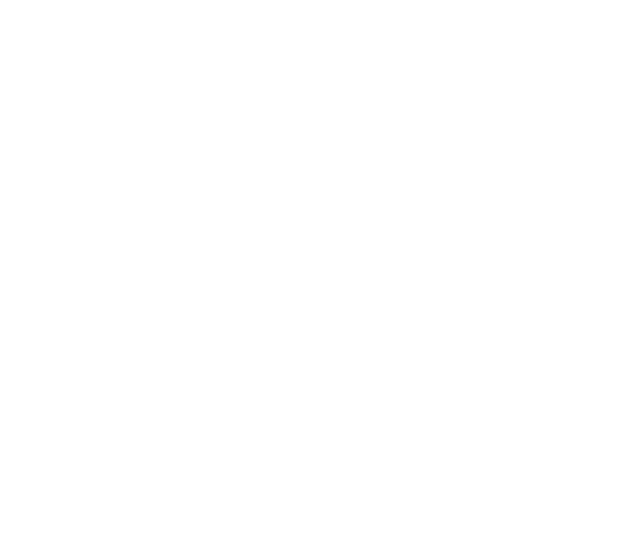
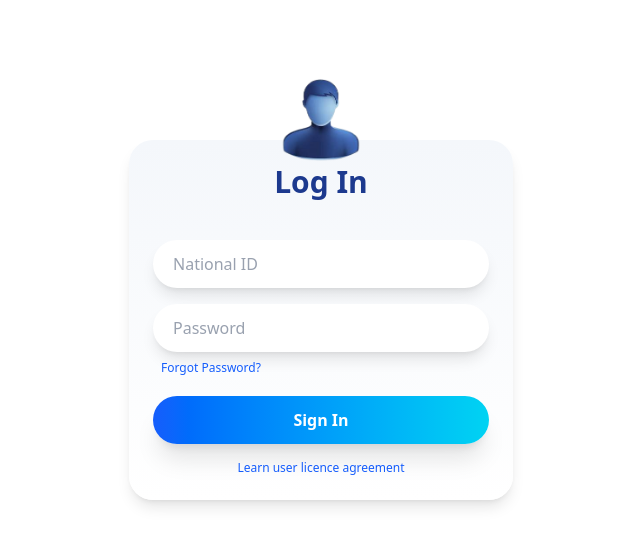
Before and after one commit to AbdelrahmanOmar1/GovTime, a React (Vite) app in the folder govTime-frontend/: page /login in a window 1280 px wide. Before the commit this address had no page. Shown: the top 546 px of the page, without its empty margins (319-959 px from the left). Built offline with nearby package versions, Linux system fonts and the light colour scheme.

Commit message:
build log in page, link with data base
extra , tested the login page and errors

```diff
--- a/govTime-frontend/package.json
+++ b/govTime-frontend/package.json
@@ -15,6 +15,8 @@
     "@mui/icons-material": "^7.3.5",
     "@mui/material": "^7.3.5",
     "@tailwindcss/vite": "^4.1.17",
+    "axios": "^1.13.2",
+    "clsx": "^2.1.1",
     "react": "^19.2.0",
     "react-dom": "^19.2.0",
     "react-router-dom": "^7.9.6",
--- a/govTime-frontend/src/App.jsx
+++ b/govTime-frontend/src/App.jsx
@@ -7,8 +7,8 @@ function App() {
   return (
     <div className='app'>
    <Routes>
-      <Route path='/' element = {<Home/>}/>
-      <Route path='/signin' element = {<Login/>}/>
+      <Route path='/' exact element = {<Home/>}/>
+      <Route path='/login' element = {<Login/>}/>
       <Route path='/appointment' element = {<Appointment/>}/>
     </Routes>
     </div>
--- a/govTime-frontend/src/assets/Css/App.css
+++ b/govTime-frontend/src/assets/Css/App.css
@@ -12,3 +12,33 @@
   background-color: #f1f1f1;
   border-radius: 5px;
 }
+
+  @keyframes marquee {
+    0% {
+      transform: translateX(0);
+    }
+    to {
+      transform: translateX(5em);
+    }
+  }
+
+  /* Custom text-shadow for the marquee effect */
+  .text-shadow-marquee {
+    text-shadow: white 5em 0, white -5em 0, white -10em 0;
+  }
+
+  /* Marquee animation setup */
+  .marquee {
+    animation: marquee 1s linear infinite;
+  }
+
+  /* Make the marquee visible and start animation on hover */
+  .btn-23:hover .marquee {
+    opacity: 1;
+    animation-play-state: running;
+  }
+
+  /* Hide the main text when hovering */
+  .btn-23:hover .text {
+    opacity: 0;
+  }
--- a/govTime-frontend/src/components/Card.jsx
+++ b/govTime-frontend/src/components/Card.jsx
@@ -1,18 +1,27 @@
+function Card({ imageSrc, title, description, bgColor, textColor }) {
+  const bgHoverClass = bgColor === "green-800"
+    ? "hover:bg-green-800"
+    : bgColor === "blue-800"
+    ? "hover:bg-blue-800"
+    : bgColor === "amber-950"
+    ? "hover:bg-amber-950"
+    : "hover:bg-gray-500";
 
-function Card({ imageSrc, title, description, bgColor, textColor }) {
   return (
     <div
-      className={`card outline-0.5 outline-gray-400 rounded-2xl w-105 h-40 flex items-center transition delay-50 duration-300 ease-in-out hover:-translate-y-1 hover:scale-100  p-2 hover:cursor-context-menu hover:bg-${bgColor} shadow-[0px_0px_0px_1px_rgba(0,0,0,0.06),0px_1px_1px_-0.5px_rgba(0,0,0,0.06),0px_3px_3px_-1.5px_rgba(0,0,0,0.06),0px_6px_6px_-3px_rgba(0,0,0,0.06),0px_12px_12px_-6px_rgba(0,0,0,0.06),0px_24px_24px_-12px_rgba(0,0,0,0.06)] group`}
+      className={`card outline-0.5 outline-gray-400 rounded-2xl w-105 h-40 flex items-center transition delay-50 duration-300 ease-in-out hover:-translate-y-1 hover:scale-100 p-2 hover:cursor-context-menu shadow-[0px_0px_0px_1px_rgba(0,0,0,0.06),0px_1px_1px_-0.5px_rgba(0,0,0,0.06),0px_3px_3px_-1.5px_rgba(0,0,0,0.06),0px_6px_6px_-3px_rgba(0,0,0,0.06),0px_12px_12px_-6px_rgba(0,0,0,0.06),0px_24px_24px_-12px_rgba(0,0,0,0.06)] group ${bgHoverClass}`}
     >
       <img src={imageSrc} alt={title} className="w-30" />
       <div className="titles">
-        <h3 className={`font-medium text-[24px] group-hover:text-white ${textColor}`}>{title}</h3>
-        <p className="text-[#555] text-left  group-hover:text-white ">{description}</p>
+        <h3 className={`font-medium text-[24px] group-hover:text-white ${textColor}`}>
+          {title}
+        </h3>
+        <p className="text-[#555] text-left group-hover:text-white">
+          {description}
+        </p>
       </div>
     </div>
   );
 }
 
-
-
 export default Card;
--- a/govTime-frontend/src/pages/Home.jsx
+++ b/govTime-frontend/src/pages/Home.jsx
@@ -1,4 +1,5 @@
 // src/pages/Home.js
+import { Link } from "react-router-dom";
 import Navbar from "../components/Navbar";
 import govTimeLogo from "../assets/images/govtime-removed.png";
 import govTimeLogoBlue from "../assets/images/govtime-logoBlue.png";
@@ -38,10 +39,14 @@ function Home() {
             />
           </div>
         </div>
-          <button className="group relative left-[50%] translate-x-[-50%]  px-5 py-4 bg-[#212121] border-none text-[#ffffff] text-xl font-semibold rounded-full cursor-pointer overflow-hidden transition-all duration-300 ease-[cubic-bezier(0.23,1,0.32,1)]">
-          <span className="relative z-10 text-center">Book appointmetn!</span>
-         <div className="absolute inset-0 bg-green-800 group-hover:translate-y-0 translate-y-[105%] transition-all duration-300 ease-[cubic-bezier(0.23,1,0.32,1)]"></div>
-        </button>
+        <div className="buttons flex justify-center items-center gap-12">
+         <Link to='/login'>
+          <button class="btn-23 relative overflow-hidden rounded-full border-2 border-transparent bg-green-900 text-white font-extrabold text-base uppercase cursor-pointer py-5 px-18 focus:outline-none">
+            <span class="text absolute inset-0 grid place-items-center transition-opacity duration-200">log in</span>
+            <span aria-hidden="true" class="marquee absolute inset-0 grid place-items-center opacity-0 text-shadow-marquee">log in</span>
+          </button>
+          </Link>
+        </div>
         <footer className="bg-[#e7eaeb] text-black  py-1.5 mt-20">
           <div className="container mx-auto text-center">
           <p>&copy; 2025 GovTime. All Rights Reserved.</p>
--- a/govTime-frontend/src/pages/Login.jsx
+++ b/govTime-frontend/src/pages/Login.jsx
@@ -1,9 +1,109 @@
+import { useState, useEffect } from 'react';
+import { useNavigate } from 'react-router-dom';
+import axios from 'axios';
+import person from "../assets/images/person.png";
+
 function Login() {
+  const [nationalId, setNationalId] = useState('');
+  const [password, setPassword] = useState('');
+  const [error, setError] = useState(null);
+  const navigate = useNavigate();
+
+  // Redirect to appointment if already logged in
+  useEffect(() => {
+    const token = localStorage.getItem('authToken');
+    if (token) {
+      navigate('/appointment');
+    }
+  }, [navigate]);
+
+ const handleLogin = async (e) => {
+  e.preventDefault();
+  const loginData = {
+    national_id: nationalId,
+    password,
+  };
+  try {
+    const response = await axios.post('http://127.0.0.1:8000/api/v1/auth/login', loginData, {
+      headers: {
+        'Content-Type': 'application/json',
+      },
+    });
+
+    const { token } = response.data;
+
+    if (token) {
+      localStorage.setItem('authToken', token);
+
+      navigate('/appointment');
+    } else {
+      setError('Unexpected error occurred');
+    }
+
+  } catch (error) {
+    if (error.response) {
+      console.log('Error response:', error.response);
+      setError(error.response.data || 'Login failed');
+    } else if (error.request) {
+      console.log('Error request:', error.request);
+      setError('No response from the server. Please try again.');
+    } else {
+
+      console.log('Error message:', error.message);
+      setError(error.message || 'An unexpected error occurred.');
+    }
+  }
+};
+
+
   return (
-    <div>
-        Home page!
-    </div>
-  )
+    <>
+      <img
+        src={person}
+        alt="person icon"
+        className="absolute w-30 left-[50%] translate-[-50%] -mt-5"
+      />
+      <div className="container mx-auto p-6 bg-linear-to-t from-white to-[#F4F7FB] rounded-3xl shadow-lg max-w-sm mt-35 w-full h-full">
+        <div className="heading text-center font-extrabold text-3xl text-blue-900">Log In</div>
+
+        {/* Display error message if there is one */}
+        {error && <div className="text-red-500 text-center mt-2">{error}</div>}
+
+        <form className="form mt-6" onSubmit={handleLogin}>
+          <input
+            value={nationalId}
+            onChange={(e) => setNationalId(e.target.value)}
+            className="input w-full bg-white border-transparent px-5 py-3 rounded-full shadow-lg mt-4 focus:outline-none focus:ring-1 focus:ring-[#12B1D1] duration-800 placeholder-gray-400"
+            type="text"
+            name="nationalId"
+            id="nationalId"
+            placeholder="National ID"
+          />
+          <input
+            value={password}
+            onChange={(e) => setPassword(e.target.value)}
+            className="input w-full bg-white border-transparent px-5 py-3 rounded-full shadow-lg mt-4 focus:outline-none focus:ring-1 focus:ring-[#12B1D1] duration-800 placeholder-gray-400"
+            type="password"
+            name="password"
+            id="password"
+            placeholder="Password"
+          />
+          <span className="forgot-password block mt-2 ml-2 text-xs text-blue-600">
+            <a href="#">Forgot Password?</a>
+          </span>
+          <input
+            className="login-button w-full font-bold cursor-pointer bg-linear-to-r from-blue-600 to-cyan-400 text-white py-3 mt-5 rounded-full shadow-xl hover:scale-105 transform transition-all"
+            type="submit"
+            value="Sign In"
+          />
+        </form>
+
+        <span className="agreement block text-center mt-4 text-xs">
+          <a href="#" className="text-blue-600">Learn user licence agreement</a>
+        </span>
+      </div>
+    </>
+  );
 }
 
-export default Login
+export default Login;
```
Also changed, not shown: govTime-frontend/src/assets/images/person.png (added), 1 other file (tests, documents, lock files or other folders).
